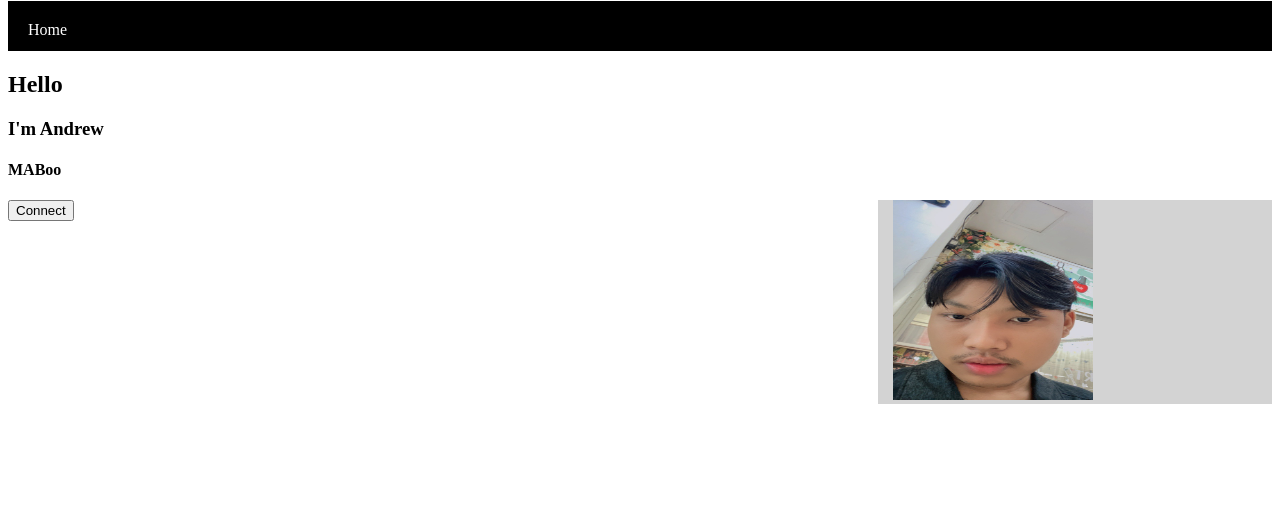
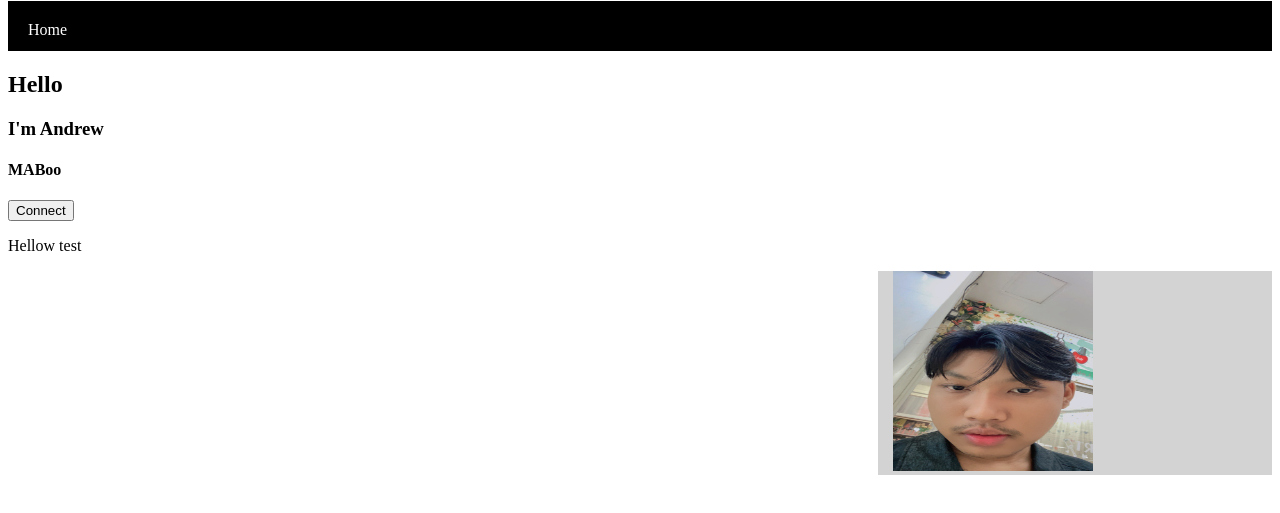
Before and after one commit to THAMMASAT17/webapp68, a plain HTML site: page index.html in a window 1280 px wide. Shown: the part 79-592 px from the top of the page. Drawn offline with Linux system fonts and the light colour scheme.

Commit message:
เทสดู

```diff
--- a/index.html
+++ b/index.html
@@ -20,6 +20,7 @@
         <h3>I'm Andrew</h3>
         <h4>MABoo</h4>
         <a href="homework.html"><button>Connect</button></a>
+        <p>Hellow test</p>
         <aside>
             <img src="memw.jpg" alt="Me">
         </aside>
```
